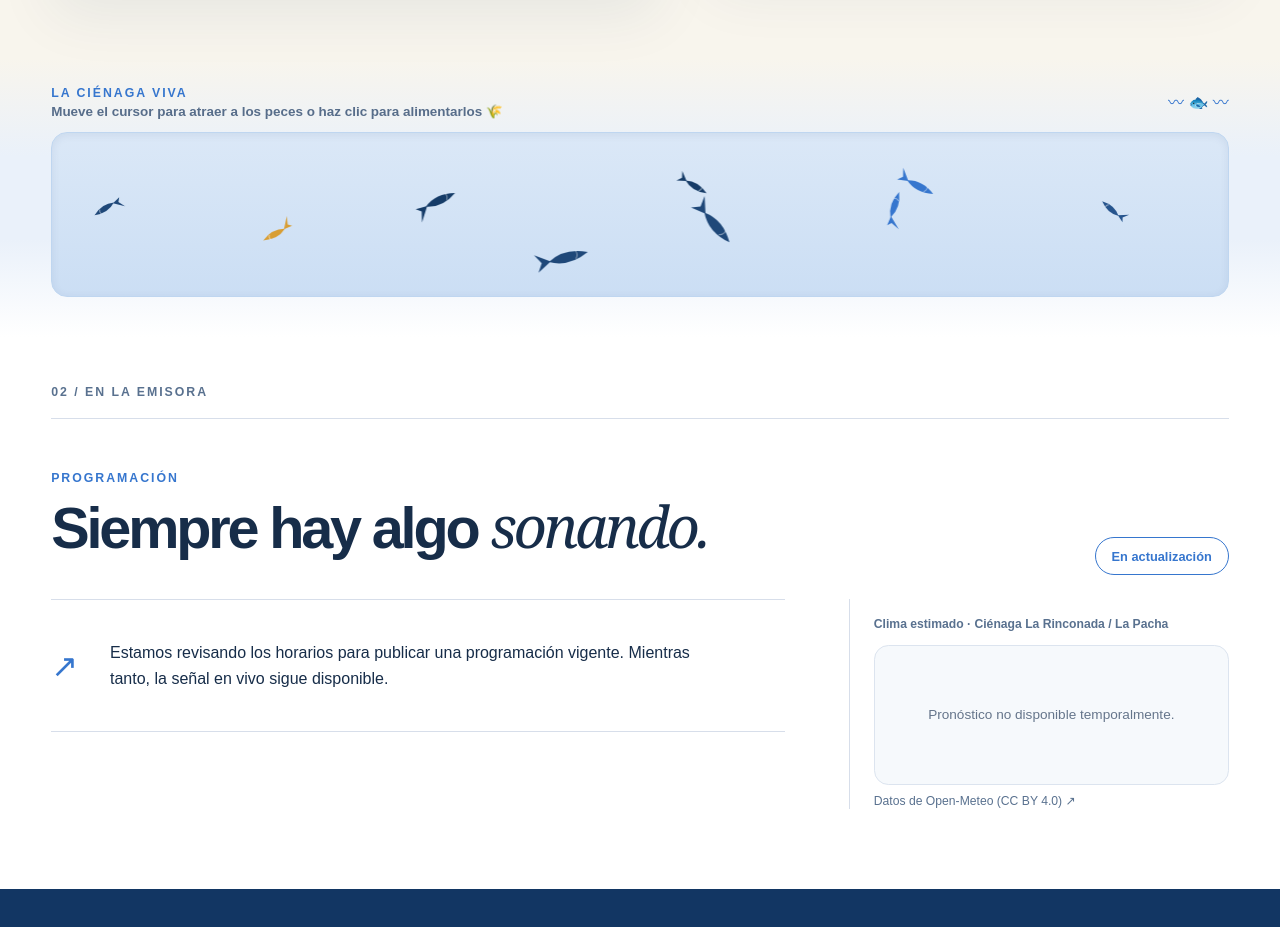
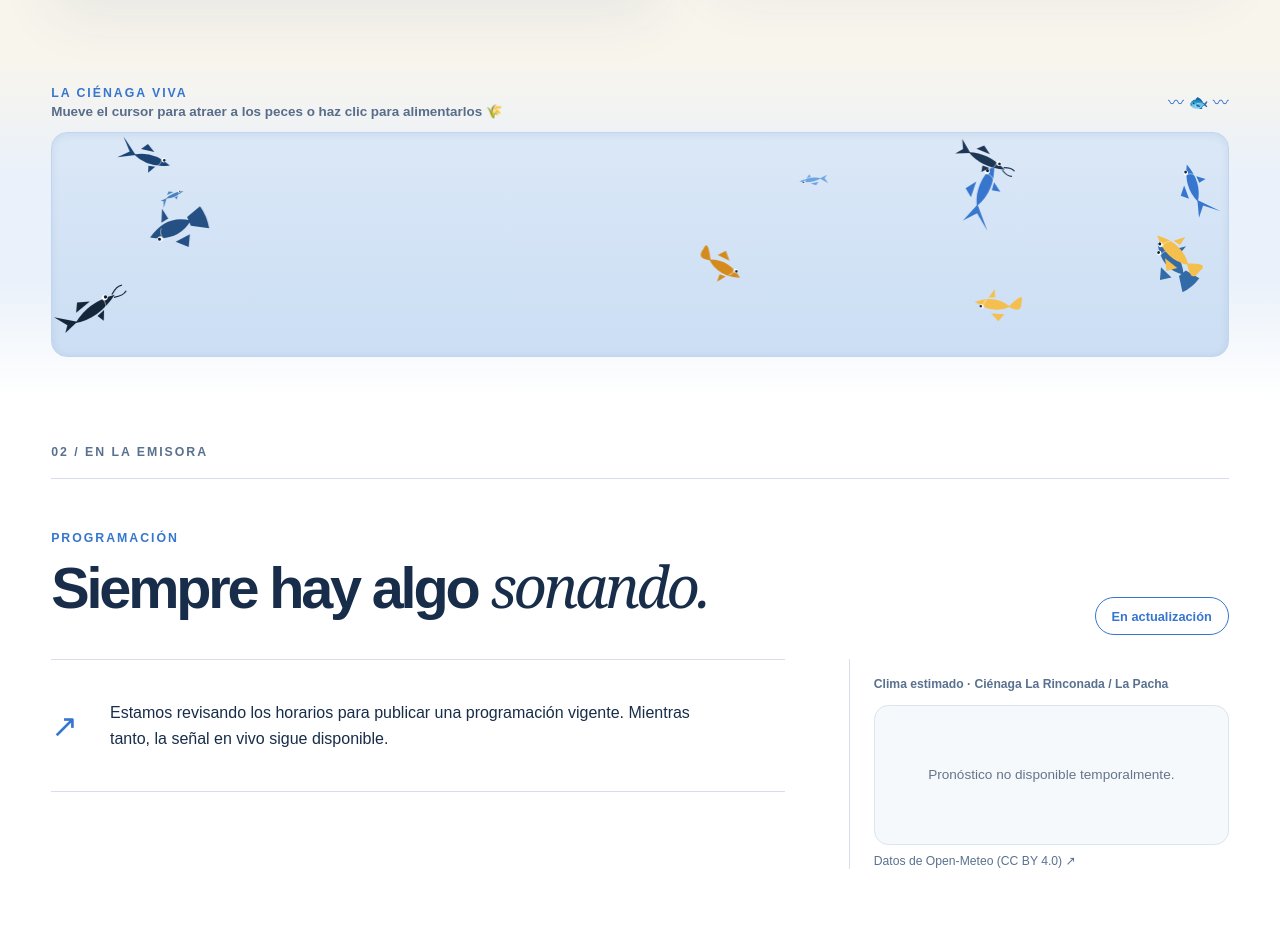
Before and after one commit to jovillarrealm/rinconada-stereo-web, a plain HTML site: page index.html in a window 1280 px wide. Shown: the part 860-1787 px from the top of the page. Drawn offline with Linux system fonts and the light colour scheme; no server answers.

Commit message:
feat: aumentar altura de simulacion 35%, 12 peces con 5 especies autoctonas diferenciadas

```diff
--- a/app.js
+++ b/app.js
@@ -203,8 +203,57 @@ if (weatherSection && 'IntersectionObserver' in window) {
   let animationId = null;
   let isRunning = false;
 
-  const fishCount = 9;
-  const fishPalette = ['#163c68', '#26548d', '#3676ce', '#d89e34', '#1f4879'];
+  const fishCount = 12; // 20%+ más peces (antes 9)
+
+  // Catálogo de especies autóctonas con variedad de formas, colores y nado
+  const fishSpecies = [
+    {
+      name: 'bocachico',
+      colors: ['#1c4575', '#285e9e', '#3676ce'],
+      sizeRange: [26, 42],
+      bodyAspect: 0.27,
+      tailType: 'swallow',
+      speedMult: 1.0,
+      wagMult: 1.0
+    },
+    {
+      name: 'dorada',
+      colors: ['#d48b1c', '#e8a531', '#f5bf4e'],
+      sizeRange: [30, 46],
+      bodyAspect: 0.32,
+      tailType: 'fan',
+      speedMult: 1.08,
+      wagMult: 1.15
+    },
+    {
+      name: 'sardina',
+      colors: ['#4a82bf', '#6ea4e2', '#8fc3fa'],
+      sizeRange: [15, 23],
+      bodyAspect: 0.20,
+      tailType: 'swift',
+      speedMult: 1.35,
+      wagMult: 1.45
+    },
+    {
+      name: 'mojarra',
+      colors: ['#193a61', '#245084', '#326ba8'],
+      sizeRange: [32, 48],
+      bodyAspect: 0.38,
+      tailType: 'rounded',
+      speedMult: 0.85,
+      wagMult: 0.9
+    },
+    {
+      name: 'bagrecito',
+      colors: ['#15263a', '#1d3654', '#2a4a6e'],
+      sizeRange: [30, 45],
+      bodyAspect: 0.23,
+      tailType: 'tapered',
+      hasBarbels: true,
+      speedMult: 0.9,
+      wagMult: 0.95
+    }
+  ];
 
   const fishList = [];
   const ripples = [];
@@ -220,17 +269,25 @@ if (weatherSection && 'IntersectionObserver' in window) {
     ctx.setTransform(dpr, 0, 0, dpr, 0, 0);
   }
 
-  function createFish() {
+  function createFish(index) {
+    const sp = fishSpecies[index % fishSpecies.length];
+    const baseSize = sp.sizeRange[0] + Math.random() * (sp.sizeRange[1] - sp.sizeRange[0]);
+    const color = sp.colors[Math.floor(Math.random() * sp.colors.length)];
+
     return {
+      name: sp.name,
       x: Math.random() * (width || 600),
-      y: Math.random() * (height || 160),
-      vx: (Math.random() - 0.5) * 1.5,
-      vy: (Math.random() - 0.5) * 0.8,
-      speed: 1.1 + Math.random() * 0.9,
-      size: 20 + Math.random() * 18,
-      color: fishPalette[Math.floor(Math.random() * fishPalette.length)],
+      y: Math.random() * (height || 220),
+      vx: (Math.random() - 0.5) * 1.5 * sp.speedMult,
+      vy: (Math.random() - 0.5) * 0.8 * sp.speedMult,
+      speed: (1.1 + Math.random() * 0.8) * sp.speedMult,
+      size: baseSize,
+      bodyAspect: sp.bodyAspect,
+      tailType: sp.tailType,
+      hasBarbels: !!sp.hasBarbels,
+      color: color,
       wagPhase: Math.random() * Math.PI * 2,
-      wagSpeed: 0.12 + Math.random() * 0.08,
+      wagSpeed: (0.12 + Math.random() * 0.08) * sp.wagMult,
       angle: 0
     };
   }
@@ -238,7 +295,7 @@ if (weatherSection && 'IntersectionObserver' in window) {
   function initFish() {
     fishList.length = 0;
     for (let i = 0; i < fishCount; i++) {
-      fishList.push(createFish());
+      fishList.push(createFish(i));
     }
   }
 
@@ -368,30 +425,96 @@ if (weatherSection && 'IntersectionObserver' in window) {
     ctx.rotate(f.angle);
 
     const s = f.size;
+    const aspect = f.bodyAspect || 0.28;
     const wag = Math.sin(f.wagPhase) * (s * 0.22);
 
     ctx.fillStyle = f.color;
+
+    // Aleta dorsal superior
     ctx.beginPath();
-    // Cuerpo hidrodinámico
-    ctx.moveTo(s * 0.6, 0);
-    ctx.quadraticCurveTo(0, -s * 0.28, -s * 0.5, 0);
-    ctx.quadraticCurveTo(0, s * 0.28, s * 0.6, 0);
-    ctx.fill();
-
-    // Aleta caudal
-    ctx.beginPath();
-    ctx.moveTo(-s * 0.45, 0);
-    ctx.lineTo(-s * 0.85, -s * 0.25 + wag);
-    ctx.lineTo(-s * 0.7, wag * 0.5);
-    ctx.lineTo(-s * 0.85, s * 0.25 + wag);
+    ctx.moveTo(s * 0.05, -s * aspect * 0.9);
+    ctx.lineTo(-s * 0.2, -s * (aspect * 1.55));
+    ctx.lineTo(-s * 0.35, -s * aspect * 0.8);
     ctx.closePath();
     ctx.fill();
 
-    // Reflejo dorsal
+    // Aleta pectoral lateral
+    ctx.beginPath();
+    ctx.moveTo(s * 0.2, s * aspect * 0.6);
+    ctx.lineTo(s * 0.05, s * (aspect * 1.45));
+    ctx.lineTo(0, s * aspect * 0.7);
+    ctx.closePath();
+    ctx.fill();
+
+    // Cuerpo adaptado a la especie
+    ctx.beginPath();
+    ctx.moveTo(s * 0.6, 0);
+    ctx.quadraticCurveTo(0, -s * aspect, -s * 0.5, 0);
+    ctx.quadraticCurveTo(0, s * aspect, s * 0.6, 0);
+    ctx.fill();
+
+    // Aleta caudal diferenciada por especie
+    ctx.beginPath();
+    if (f.tailType === 'swallow') {
+      // Cola ahorquillada en V profunda (Bocachico)
+      ctx.moveTo(-s * 0.45, 0);
+      ctx.lineTo(-s * 0.95, -s * 0.32 + wag);
+      ctx.lineTo(-s * 0.65, wag * 0.5);
+      ctx.lineTo(-s * 0.95, s * 0.32 + wag);
+      ctx.closePath();
+    } else if (f.tailType === 'fan') {
+      // Cola en abanico amplio redondeado (Dorada)
+      ctx.moveTo(-s * 0.45, 0);
+      ctx.quadraticCurveTo(-s * 0.88, -s * 0.38 + wag, -s * 0.82, wag);
+      ctx.quadraticCurveTo(-s * 0.88, s * 0.38 + wag, -s * 0.45, 0);
+    } else if (f.tailType === 'rounded') {
+      // Cola ancha de paleta (Mojarra)
+      ctx.moveTo(-s * 0.45, -s * 0.12);
+      ctx.lineTo(-s * 0.85, -s * 0.3 + wag);
+      ctx.quadraticCurveTo(-s * 0.92, wag, -s * 0.85, s * 0.3 + wag);
+      ctx.lineTo(-s * 0.45, s * 0.12);
+      ctx.closePath();
+    } else {
+      // Cola veloz / ahusada (Sardina / Bagrecito)
+      ctx.moveTo(-s * 0.45, 0);
+      ctx.lineTo(-s * 0.82, -s * 0.22 + wag);
+      ctx.lineTo(-s * 0.68, wag * 0.4);
+      ctx.lineTo(-s * 0.82, s * 0.22 + wag);
+      ctx.closePath();
+    }
+    ctx.fill();
+
+    // Barbillones / bigotes si es bagrecito
+    if (f.hasBarbels) {
+      ctx.strokeStyle = f.color;
+      ctx.lineWidth = 1.2;
+      ctx.beginPath();
+      ctx.moveTo(s * 0.55, -s * 0.04);
+      ctx.quadraticCurveTo(s * 0.75, -s * 0.14, s * 0.86, -s * 0.08);
+      ctx.stroke();
+
+      ctx.beginPath();
+      ctx.moveTo(s * 0.55, s * 0.04);
+      ctx.quadraticCurveTo(s * 0.75, s * 0.14, s * 0.86, s * 0.08);
+      ctx.stroke();
+    }
+
+    // Ojo con brillo
+    ctx.fillStyle = '#ffffff';
+    ctx.beginPath();
+    ctx.arc(s * 0.38, -s * (aspect * 0.35), s * 0.065, 0, Math.PI * 2);
+    ctx.fill();
+
+    ctx.fillStyle = '#0f1f33';
+    ctx.beginPath();
+    ctx.arc(s * 0.4, -s * (aspect * 0.35), s * 0.038, 0, Math.PI * 2);
+    ctx.fill();
+
+    // Reflejo dorsal plateado / dorado
     ctx.strokeStyle = 'rgba(255, 255, 255, 0.45)';
     ctx.lineWidth = 1;
     ctx.beginPath();
-    ctx.arc(s * 0.1, -s * 0.05, s * 0.2, -0.4, 0.8);
+    ctx.arc(s * 0.1, -s * (aspect * 0.15), s * 0.22, -0.4, 0.8);
     ctx.stroke();
 
     ctx.restore();
--- a/styles.css
+++ b/styles.css
@@ -95,7 +95,7 @@ main > section, #chat, #reproductor { scroll-margin-top: 1.5rem; }
 .fish-tag { color: var(--blue); }
 .fish-caption { margin: .2rem 0 0; color: #576d8a; font-size: .84rem; font-weight: 600; }
 .fish-icon { font-size: 1rem; color: var(--blue); }
-.canvas-wrapper { position: relative; width: 100%; height: 165px; border-radius: 1rem; overflow: hidden; background: linear-gradient(180deg, #dbe8f7 0%, #cbdef4 100%); border: 1px solid #bfd6f0; box-shadow: inset 0 2px 8px rgba(18, 54, 99, 0.08); cursor: pointer; touch-action: none; }
+.canvas-wrapper { position: relative; width: 100%; height: 225px; border-radius: 1rem; overflow: hidden; background: linear-gradient(180deg, #dbe8f7 0%, #cbdef4 100%); border: 1px solid #bfd6f0; box-shadow: inset 0 2px 8px rgba(18, 54, 99, 0.08); cursor: pointer; touch-action: none; }
 #fish-canvas { width: 100%; height: 100%; display: block; }
 
 /* SECCIÓN 02 / EN LA EMISORA */
@@ -153,7 +153,7 @@ footer img { width: 100px; height: auto; } footer a { white-space: nowrap; }
   .hero-listen-layout { grid-template-columns: 1fr; gap: 2rem; padding-top: 1.2rem; }
   .hero-listen h1 { font-size: clamp(2.8rem, 11vw, 4.2rem); max-width: 100%; }
 
-  .canvas-wrapper { height: 135px; }
+  .canvas-wrapper { height: 185px; }
   .schedule-bottom, .contact-layout { grid-template-columns: 1fr; gap: 2rem; }
   .schedule-section, .contact-section { padding-bottom: 4rem; }
   .section-heading { align-items: start; flex-direction: column; gap: 0; }
@@ -166,7 +166,7 @@ footer img { width: 100px; height: auto; } footer a { white-space: nowrap; }
   .hero-listen h1 { font-size: 2.6rem; }
   .player-card { padding: 1.3rem; }
   .chat-card { padding: 1.1rem; }
-  .canvas-wrapper { height: 120px; }
+  .canvas-wrapper { height: 165px; }
   footer p { order: 3; width: 100%; }
 }
 
```
